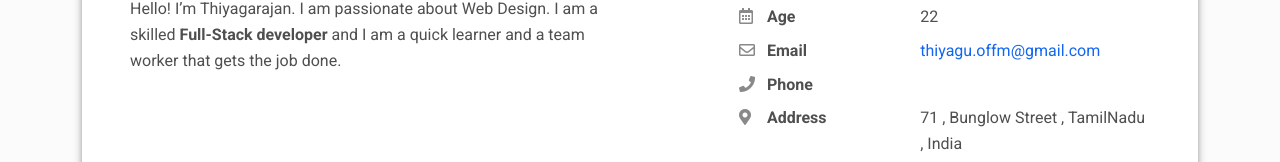
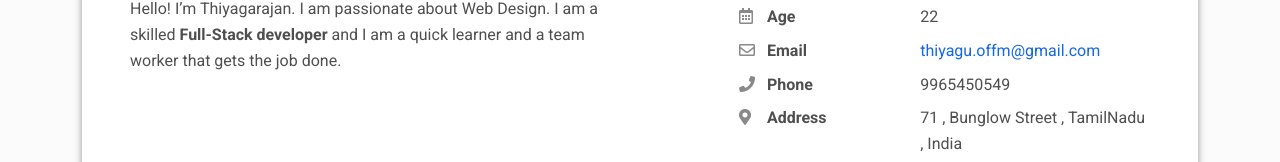
Before and after one commit to thiyagu3965/Portfolio, a plain HTML site: page index.html in a window 1280 px wide. Shown: the part 774-936 px from the top of the page. Drawn offline with Linux system fonts and the light colour scheme.

Commit message:
Update index.html

```diff
--- a/index.html
+++ b/index.html
@@ -122,7 +122,7 @@
               <div class="pb-2 fw-bolder"><i class="fas fa-phone pe-2 text-muted" style="width:24px;opacity:0.85;"></i> Phone</div>
             </div>
             <div class="col-sm-7">
-              <div class="pb-2" href="tel:+919965450549"></div>
+              <div class="pb-2" href="tel:+919965450549">9965450549</div>
             </div>
             <div class="col-sm-5">
               <div class="pb-2 fw-bolder"><i class="fas fa-map-marker-alt pe-2 text-muted" style="width:24px;opacity:0.85;"></i> Address</div>
```
